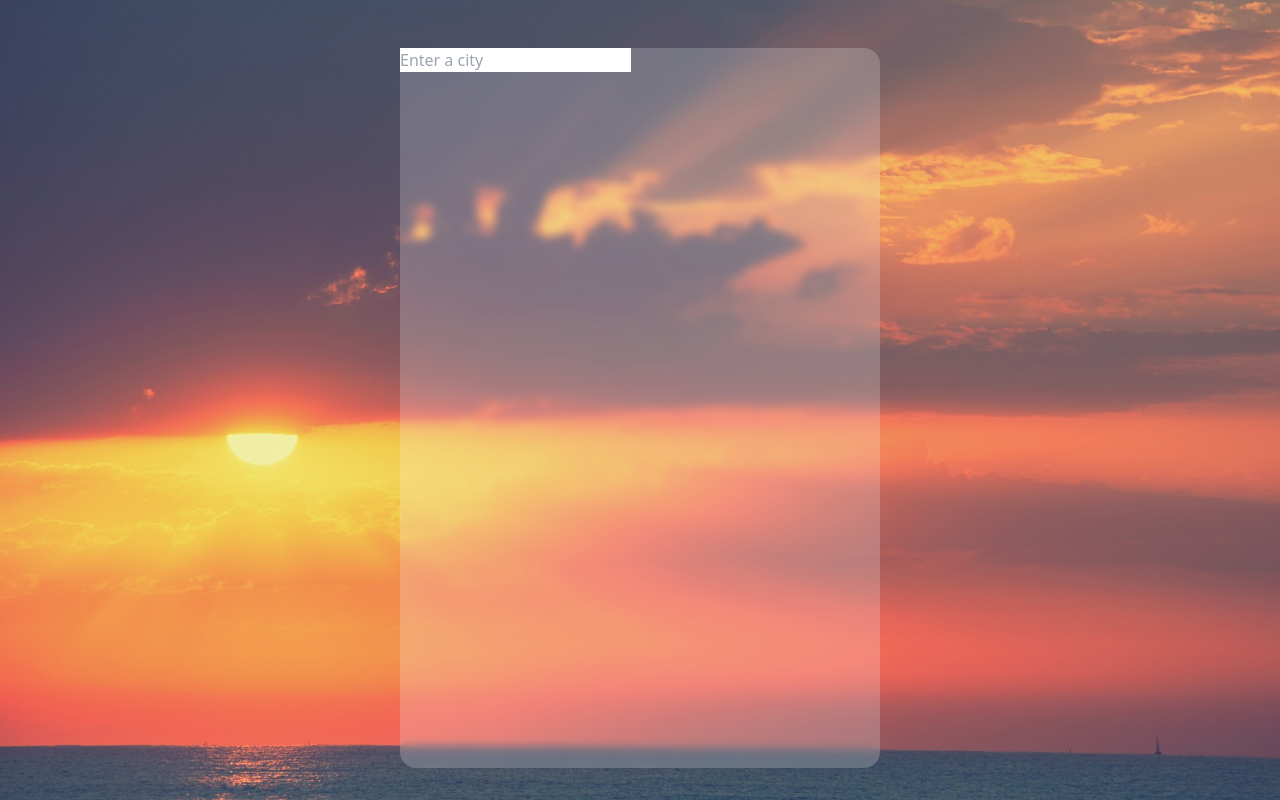
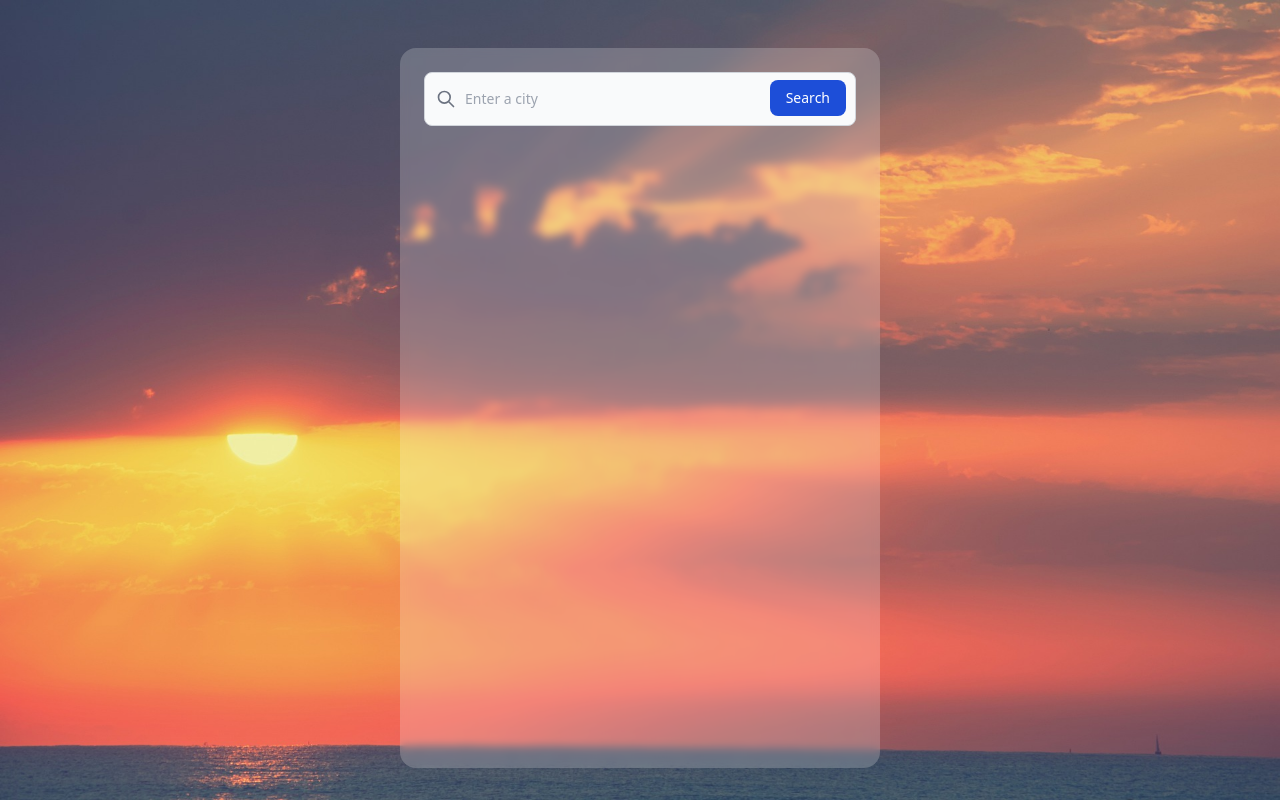
Before and after one commit to lukaszsliwinski/weather-app-v2, a React (Create React App) app in the folder frontend/: page / in a window 1280 px wide. Built offline with nearby package versions, Linux system fonts and the light colour scheme.

Commit message:
feat: style search input

```diff
--- a/frontend/src/App.tsx
+++ b/frontend/src/App.tsx
@@ -31,14 +31,24 @@
 
     return (
         <div className='bg-photo pt-12'>
-            <div className="mx-auto w-[30rem] h-[45rem] backdrop-blur-sm bg-white/20 rounded-2xl">
+            <div className="mx-auto p-6 w-[30rem] h-[45rem] backdrop-blur-sm bg-white/20 rounded-2xl">
                 <form onSubmit={(event) => handleSubmit(event)}>
-                    <input
-                        placeholder="Enter a city"
-                        value={query}
-                        onChange={e => setQuery(e.target.value)}
-                        required
-                    />
+                    <label htmlFor="default-search" className="mb-2 text-sm font-medium text-gray-900 sr-only dark:text-white">Search</label>
+                    <div className="relative">
+                        <div className="absolute inset-y-0 left-0 flex items-center pl-3 pointer-events-none">
+                            <svg aria-hidden="true" className="w-5 h-5 text-gray-500 dark:text-gray-400" fill="none" stroke="currentColor" viewBox="0 0 24 24" xmlns="http://www.w3.org/2000/svg"><path stroke-linecap="round" stroke-linejoin="round" stroke-width="2" d="M21 21l-6-6m2-5a7 7 0 11-14 0 7 7 0 0114 0z"></path></svg>
+                        </div>
+                        <input
+                            value={query}
+                            onChange={e => setQuery(e.target.value)}
+                            type="search"
+                            id="default-search"
+                            className="block w-full p-4 pl-10 text-sm text-gray-900 border border-gray-300 rounded-lg bg-gray-50 focus:ring-blue-500 focus:border-blue-500 dark:bg-gray-700 dark:border-gray-600 dark:placeholder-gray-400 dark:text-white dark:focus:ring-blue-500 dark:focus:border-blue-500"
+                            placeholder="Enter a city"
+                            required
+                        />
+                        <button type="submit" className="text-white absolute right-2.5 bottom-2.5 bg-blue-700 hover:bg-blue-800 focus:ring-4 focus:outline-none focus:ring-blue-300 font-medium rounded-lg text-sm px-4 py-2 dark:bg-blue-600 dark:hover:bg-blue-700 dark:focus:ring-blue-800">Search</button>
+                    </div>
                 </form>
                 {data &&
                     <>
```
